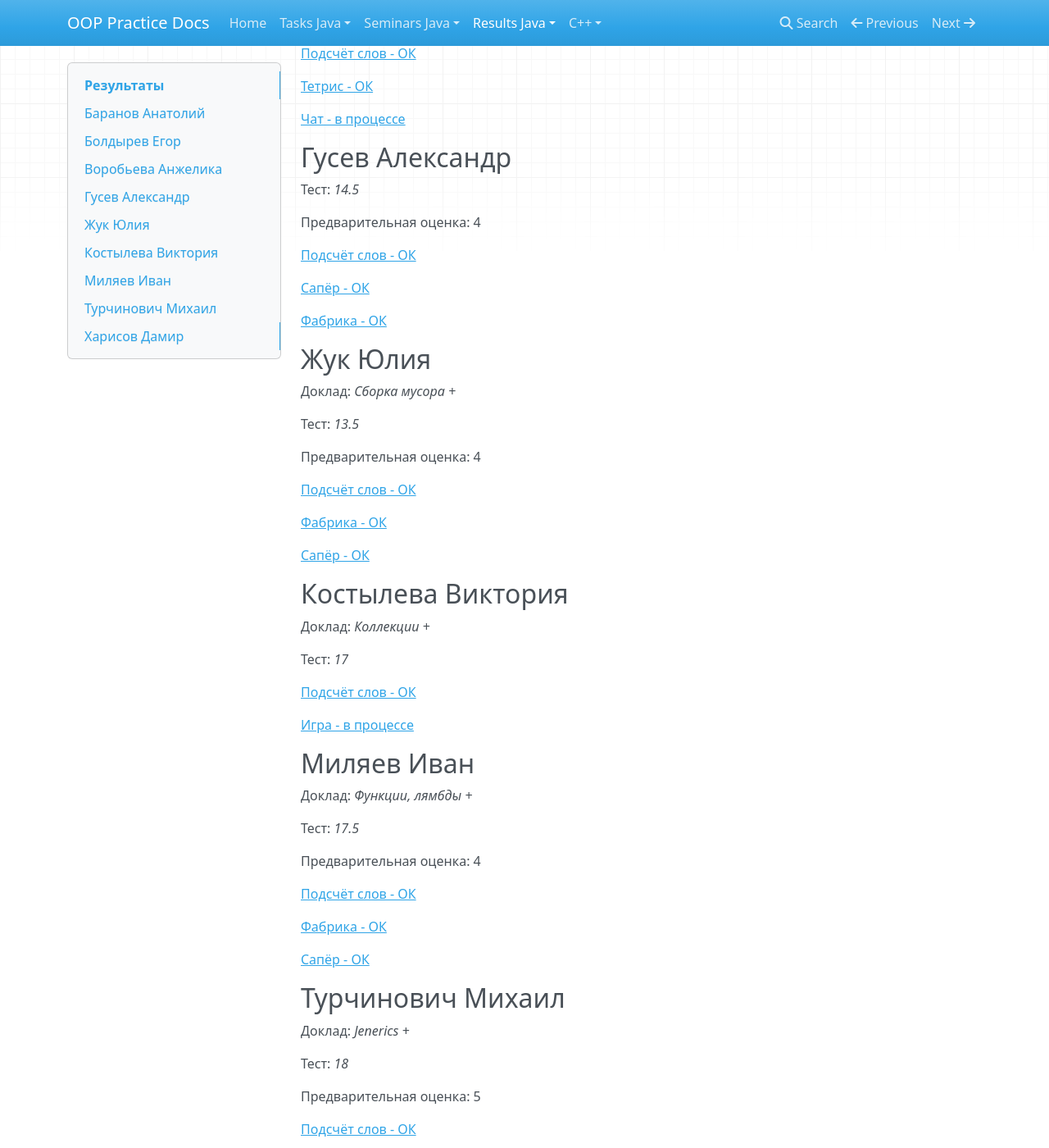
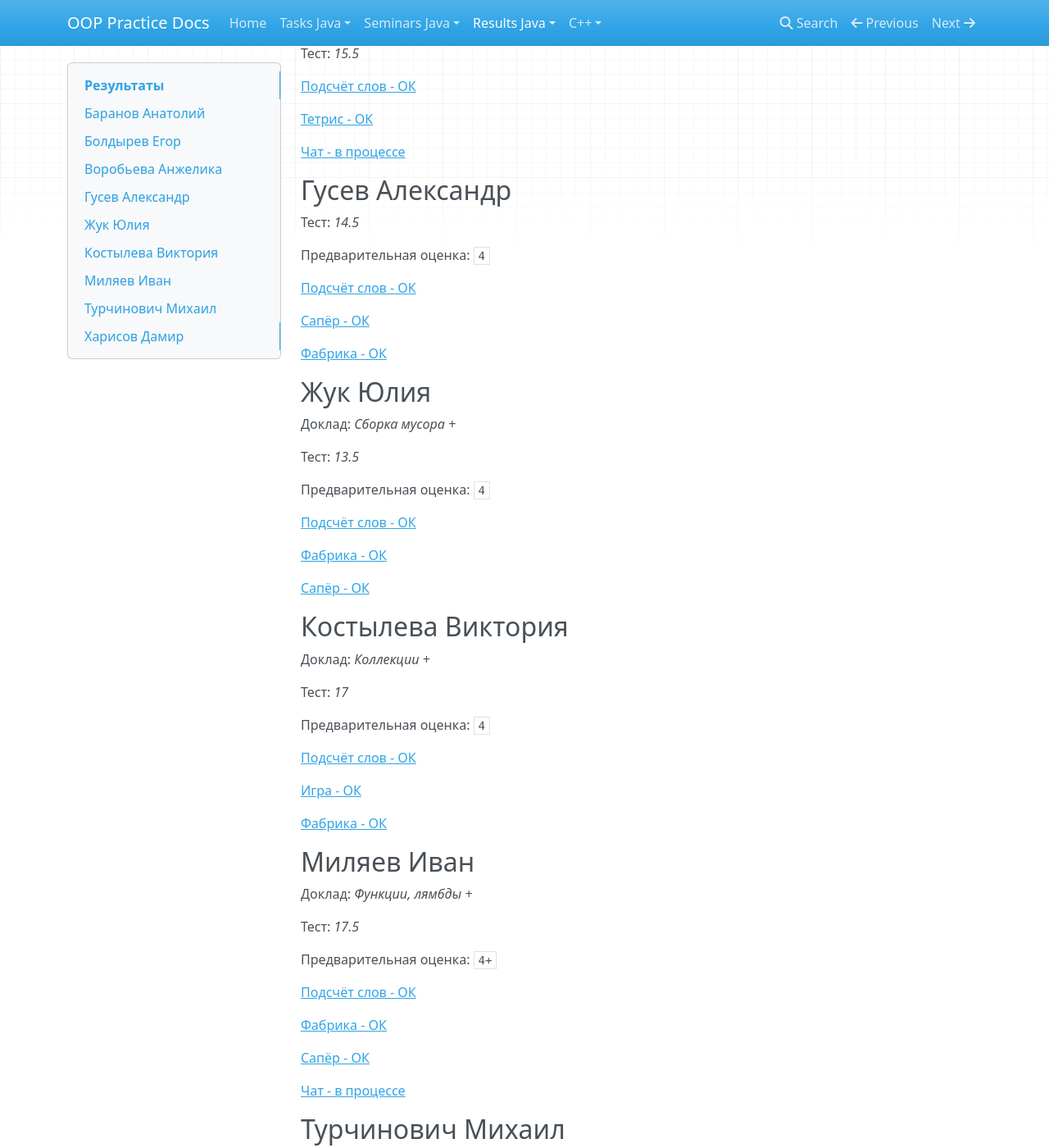
Before and after one commit to avoronkov/oop, an MkDocs documentation site: the page built from docs/2017.java/results.md, in a window 1280 px wide and 1400 px high, scrolled down 661 px. Shown: the whole window at 82% size. Built offline with MkDocs 1.6.1, drawn with Linux system fonts in a browser that asks for light colours; nearby versions of some CDN libraries; old or Windows-style settings are respelled for this version of MkDocs; some of the changed text lies outside the part shown.

Commit message:
update results

```diff
--- a/docs/2017.java/results.md
+++ b/docs/2017.java/results.md
@@ -6,13 +6,15 @@
 
 Тест: *15.5*
 
-Предварительная оценка: 4
+Предварительная оценка: `4`
 
 [Подсчёт слов - ОК](/2017.java/results/baranov/)
 
 [Фабрика - ОК](/2017.java/results/baranov/#2)
 
 [Сапёр - ОК](/2017.java/results/baranov/#2)
+
+[Чат - ОК](/2017.java/results/baranov/#3)
 
 ## Болдырев Егор
 
@@ -38,7 +40,7 @@
 
 Тест: *14.5*
 
-Предварительная оценка: 4
+Предварительная оценка: `4`
 
 [Подсчёт слов - ОК](/2017.java/results/gusev/)
 
@@ -52,7 +54,7 @@
 
 Тест: *13.5*
 
-Предварительная оценка: 4
+Предварительная оценка: `4`
 
 [Подсчёт слов - ОК](/2017.java/results/zhuk/)
 
@@ -66,9 +68,13 @@
 
 Тест: *17*
 
+Предварительная оценка: `4`
+
 [Подсчёт слов - ОК](/2017.java/results/kostyleva/)
 
-[Игра - в процессе](/2017.java/results/kostyleva/#2)
+[Игра - ОК](/2017.java/results/kostyleva/#2)
+
+[Фабрика - ОК](/2017.java/results/kostyleva/#3)
 
 ## Миляев Иван
 
@@ -76,7 +82,7 @@
 
 Тест: *17.5*
 
-Предварительная оценка: 4
+Предварительная оценка: `4+`
 
 [Подсчёт слов - ОК](/2017.java/results/milyaev/)
 
@@ -84,13 +90,15 @@
 
 [Сапёр - ОК](/2017.java/results/milyaev/#3)
 
+[Чат - в процессе](/2017.java/results/milyaev/#4)
+
 ## Турчинович Михаил
 
 Доклад: *Jenerics +*
 
 Тест: *18*
 
-Предварительная оценка: 5
+Предварительная оценка: `5`
 
 [Подсчёт слов - ОК](/2017.java/results/turchinovich/)
 
@@ -107,7 +115,7 @@
 
 Тест: *14.5*
 
-Предварительная оценка: 5
+Предварительная оценка: `5`
 
 [Подсчет слов - ОК](/2017.java/results/kharisov/)
 
```
Also changed, not shown: docs/2017.java/results/baranov.md (+6 -0 lines), docs/2017.java/results/kostyleva.md (+11 -1 lines), docs/2017.java/results/milyaev.md (+6 -0 lines), docs/index.md (+1 -1 lines).
